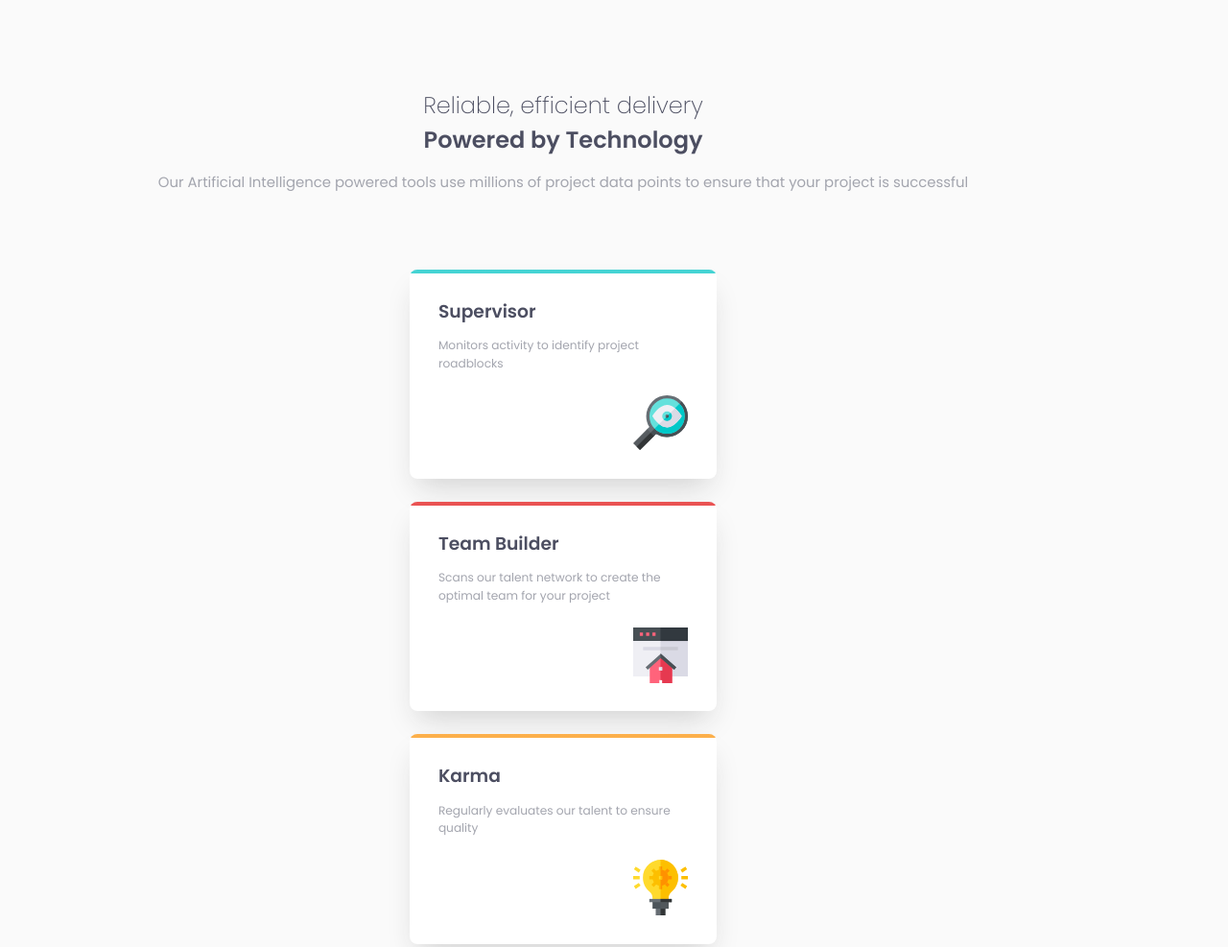
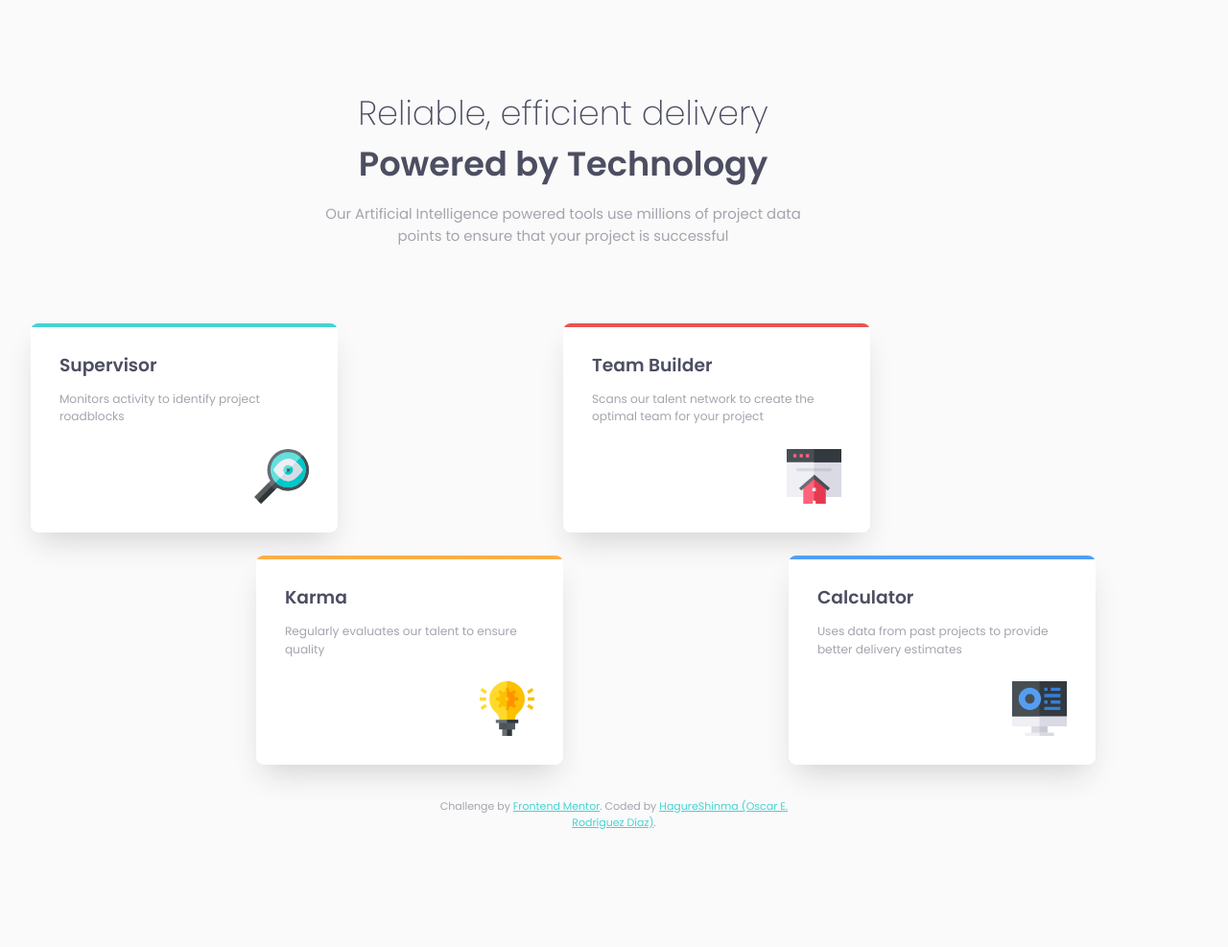
Before and after one commit to hagureshinma/four-card-feature-section-master, a plain HTML site: page index.html in a window 1280 px wide. Shown: the top 987 px of the page at 96% size. After the commit the page ends 876 px from the top, so only its background shows below. Drawn offline with Linux system fonts and the light colour scheme.

Commit message:
Starting with responsiveness.

```diff
--- a/css/_base-style.scss
+++ b/css/_base-style.scss
@@ -46,7 +46,8 @@ h1{
 
 p{
     font-size: .93em;
-    margin: var(--main-margin) 0;
+    max-width: 54ch;
+    margin: var(--main-margin) auto;
 }
 
 ul{
--- /dev/null
+++ b/css/_media-queries.scss
@@ -0,0 +1,25 @@
+@media (min-width: 790px){
+    h1 {
+        font-size: 2.2rem;
+    }
+
+    .ul-grid{
+        display: grid;
+        grid-template-columns: 1fr 1fr;
+
+        & :nth-child(1), :nth-child(2){
+            // justify-self: start;
+            place-self: start;
+        }
+
+        & :nth-child(3), :nth-child(4){
+            // justify-self: end;
+            place-self: end;
+        }
+    }
+
+    li{
+        margin-left: initial;
+        margin-right: initial;
+    }
+}
--- a/css/styles.scss
+++ b/css/styles.scss
@@ -1,3 +1,4 @@
 @import 'root';
 @import 'base-style';
 @import 'card';
+@import 'media-queries'
--- a/index.html
+++ b/index.html
@@ -27,7 +27,7 @@
       to ensure that your project is successful
     </p>
 
-    <ul>
+    <ul class="ul-grid">
 
       <li>
         <div class="card card--flair-cyan">
```
Also changed, not shown: css/styles.css, 1 other file.
